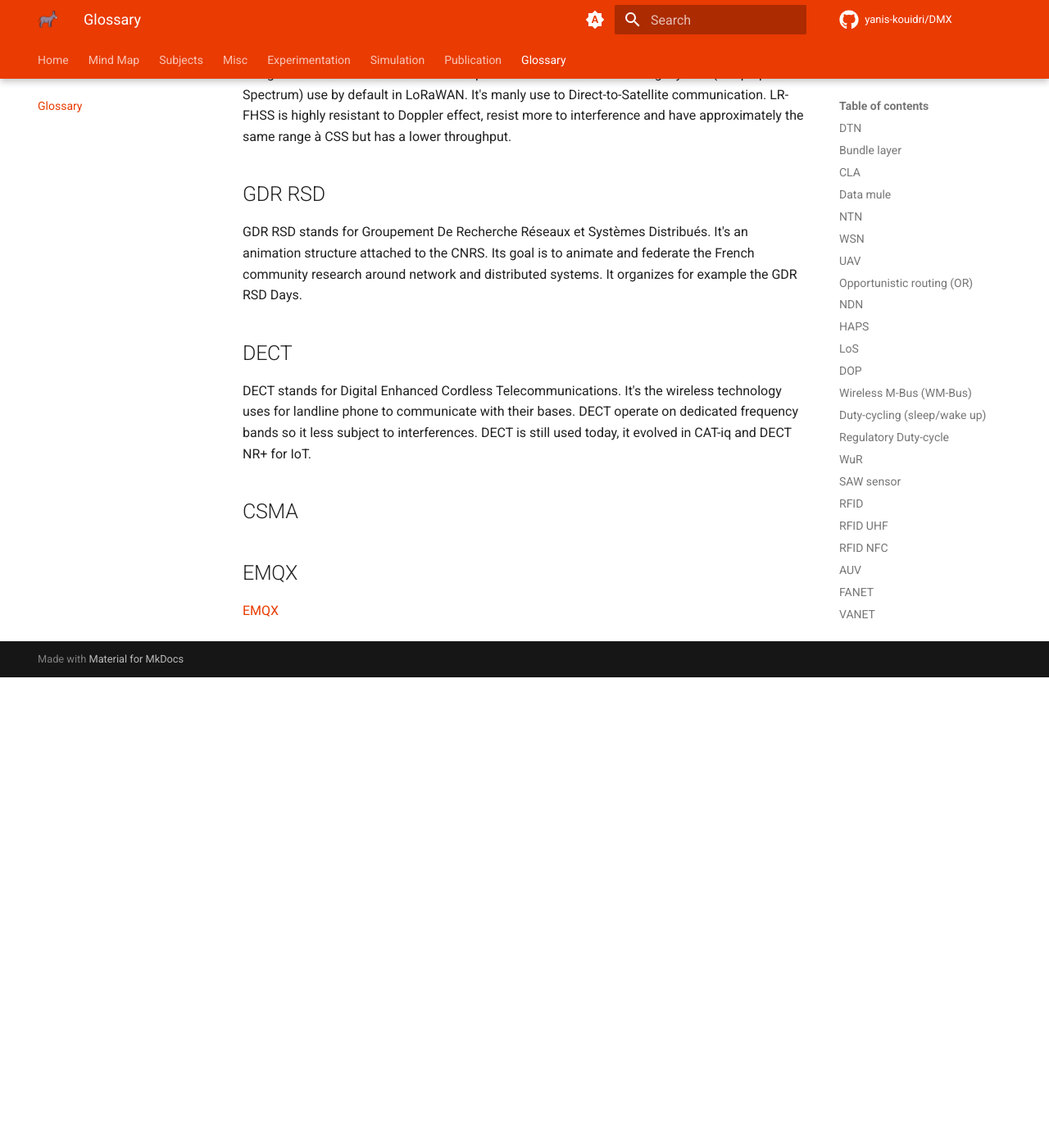
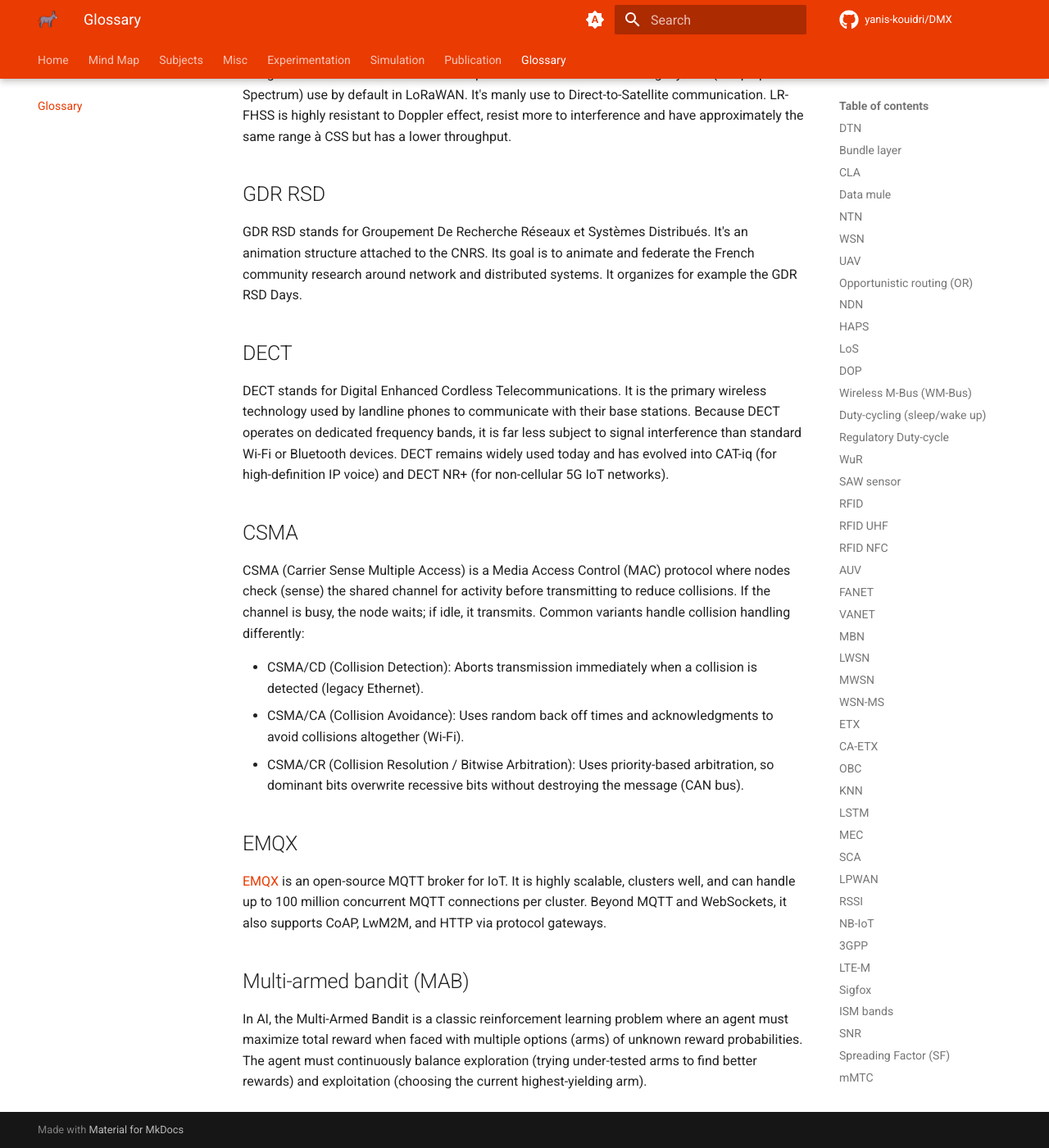
Before and after one commit to Yanis-Kouidri/DMX, an MkDocs documentation site: the page built from docs/glossary.md, in a window 1280 px wide and 1400 px high, scrolled down 13152 px. Shown: the whole window at 82% size. Built offline with MkDocs 1.6.1 and Material for MkDocs 9.7.7, drawn with Linux system fonts in a browser that asks for light colours; comment, search, counter and statistics services are not loaded; before the commit the page ends 13978 px from its top, so only the background shows below that.

Commit message:
feat: enhance DECT definition and add CSMA and Multi-armed Bandit entries to glossary

```diff
--- a/docs/glossary.md
+++ b/docs/glossary.md
@@ -317,10 +317,20 @@ GDR RSD stands for Groupement De Recherche Réseaux et Systèmes Distribués. It
 
 ## DECT
 
-DECT stands for Digital Enhanced Cordless Telecommunications. It's the wireless technology uses for landline phone to communicate with their bases. DECT operate on dedicated frequency bands so it less subject to interferences. DECT is still used today, it evolved in CAT-iq and DECT NR+ for IoT.
+DECT stands for Digital Enhanced Cordless Telecommunications. It is the primary wireless technology used by landline phones to communicate with their base stations. Because DECT operates on dedicated frequency bands, it is far less subject to signal interference than standard Wi-Fi or Bluetooth devices. DECT remains widely used today and has evolved into CAT-iq (for high-definition IP voice) and DECT NR+ (for non-cellular 5G IoT networks).
 
 ## CSMA
 
+CSMA (Carrier Sense Multiple Access) is a Media Access Control (MAC) protocol where nodes check (sense) the shared channel for activity before transmitting to reduce collisions. If the channel is busy, the node waits; if idle, it transmits. Common variants handle collision handling differently:
+
+- CSMA/CD (Collision Detection): Aborts transmission immediately when a collision is detected (legacy Ethernet).
+- CSMA/CA (Collision Avoidance): Uses random back off times and acknowledgments to avoid collisions altogether (Wi-Fi).
+- CSMA/CR (Collision Resolution / Bitwise Arbitration): Uses priority-based arbitration, so dominant bits overwrite recessive bits without destroying the message (CAN bus).
+
 ## EMQX
 
-[EMQX](https://github.com/emqx/emqx)
+[EMQX](https://github.com/emqx/emqx) is an open-source MQTT broker for IoT. It is highly scalable, clusters well, and can handle up to 100 million concurrent MQTT connections per cluster. Beyond MQTT and WebSockets, it also supports CoAP, LwM2M, and HTTP via protocol gateways.
+
+## Multi-armed bandit (MAB)
+
+In AI, the Multi-Armed Bandit is a classic reinforcement learning problem where an agent must maximize total reward when faced with multiple options (arms) of unknown reward probabilities. The agent must continuously balance exploration (trying under-tested arms to find better rewards) and exploitation (choosing the current highest-yielding arm).
```
